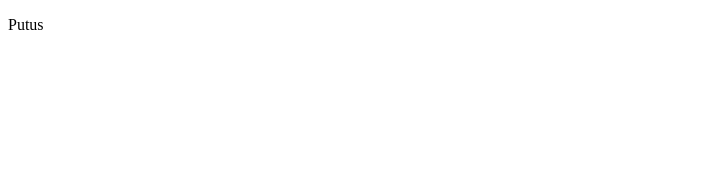
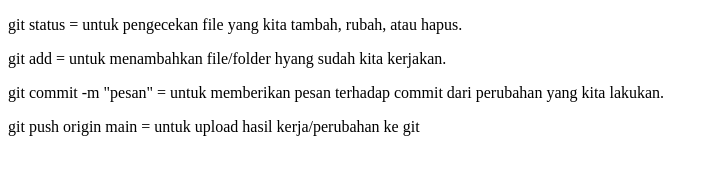
Before and after one commit to rahmanjija/framework, a plain HTML site: page index.html in a window 1280 px wide. Shown: the whole page, without its empty margins (0-718 px from the left). Drawn offline with Linux system fonts and the light colour scheme.

Commit message:
ubah html

```diff
--- a/index.html
+++ b/index.html
@@ -6,6 +6,9 @@
     <title>Framework - Belajar Git</title>
 </head>
 <body>
-    <p>Putus</p>
+    <p>git status = untuk pengecekan file yang kita tambah, rubah, atau hapus.</p>
+    <p>git add  = untuk menambahkan file/folder hyang sudah kita kerjakan.</p>
+    <p>git commit -m "pesan"  = untuk memberikan pesan terhadap commit dari perubahan yang kita lakukan.</p>
+    <p>git push origin main  = untuk upload hasil kerja/perubahan ke git</p>
 </body>
 </html>
```
